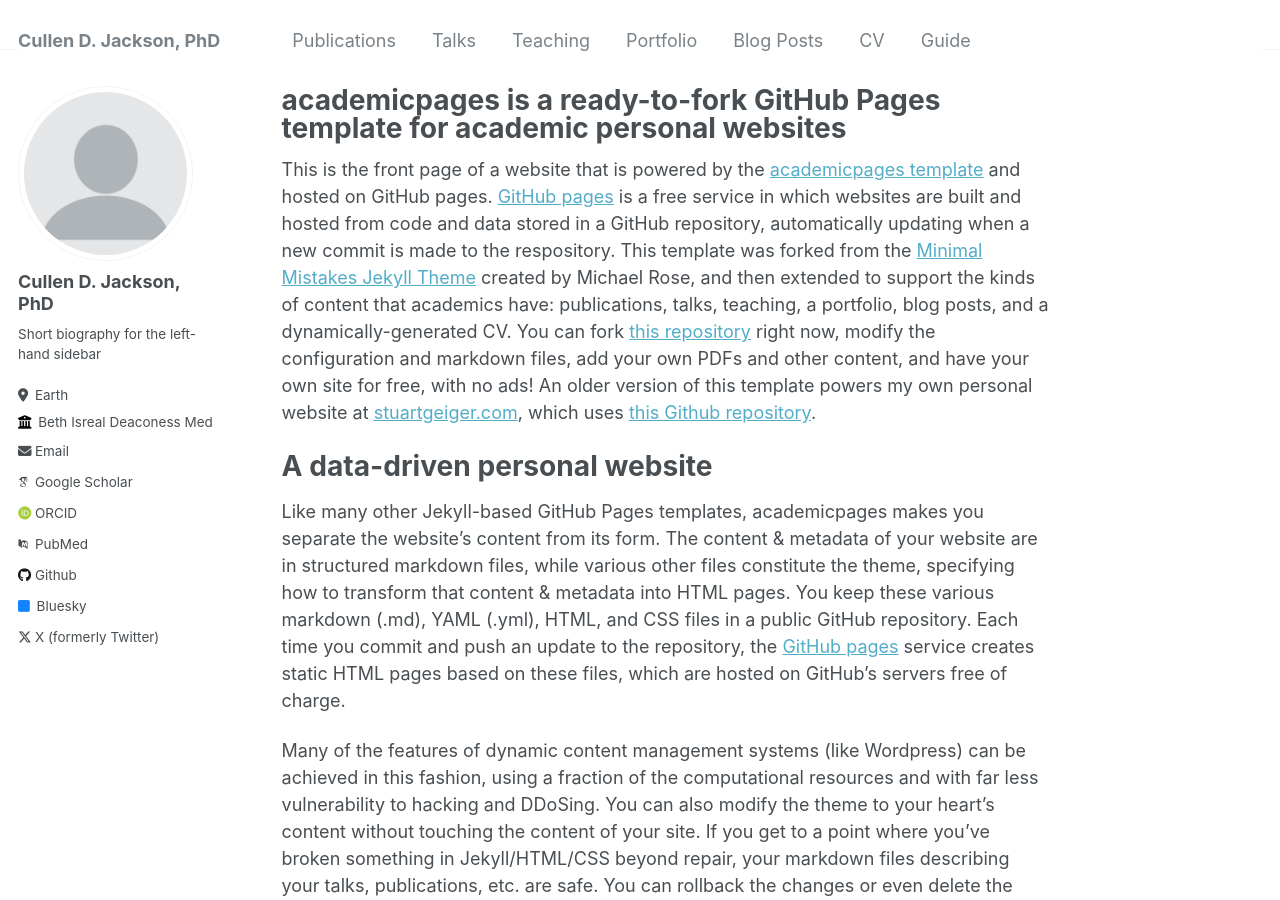
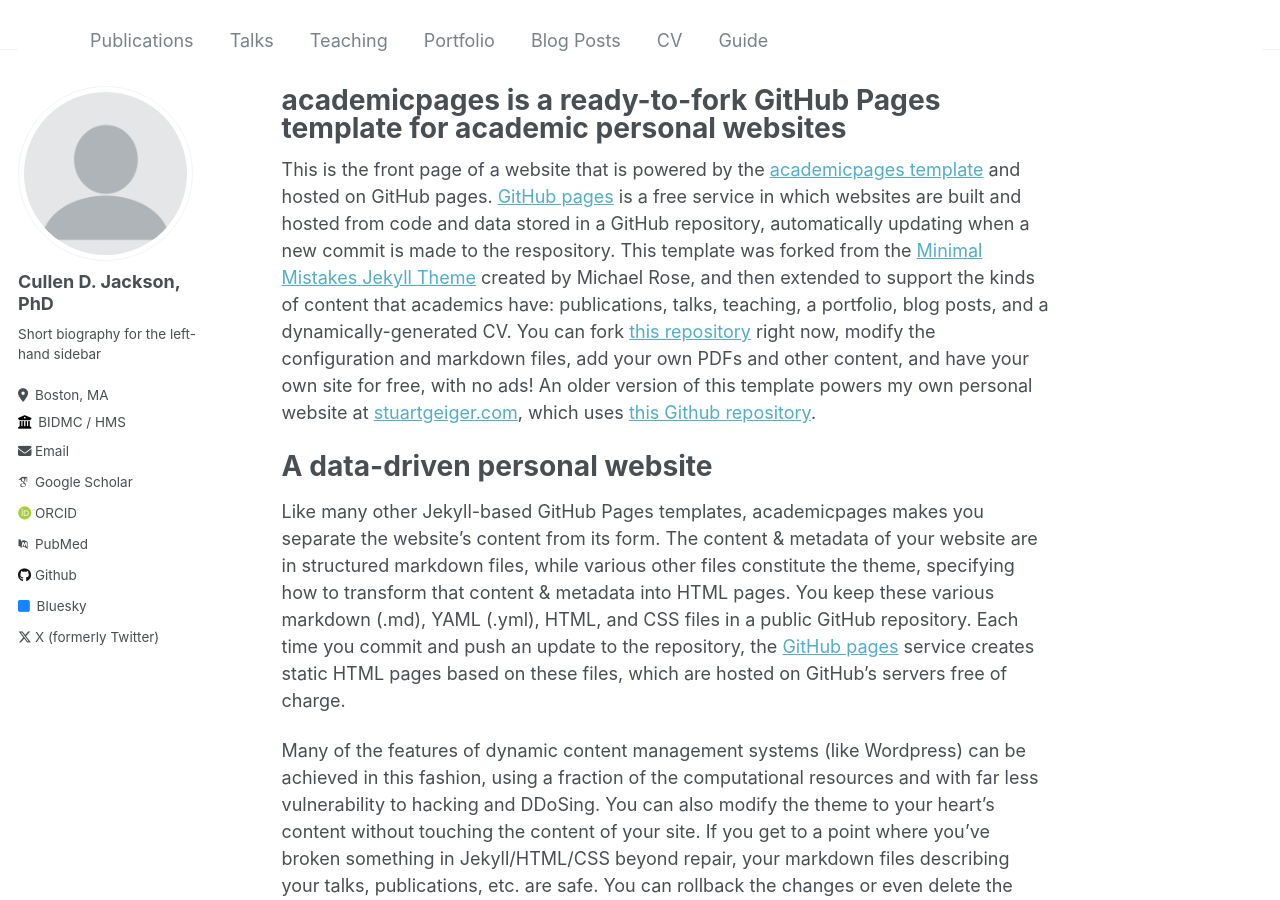
Before and after one commit to cjack73/cjack73.github.io, a Jekyll site: the page built from _pages/about.md, in a window 1280 px wide and 900 px high. Built offline with Jekyll 4.4.1, drawn with Linux system fonts in a browser that asks for light colours; some web fonts are replaced.

Commit message:
Update _config.yml

```diff
--- a/_config.yml
+++ b/_config.yml
@@ -8,7 +8,7 @@
 
 # Basic Site Settings
 locale                   : "en-US"
-title                    : "Cullen D. Jackson, PhD"
+title                    : ""
 title_separator          : "-"
 name                     : &name "Your Name"
 description              : &description "personal description"
@@ -25,8 +25,8 @@ author:
   name             : "Cullen D. Jackson, PhD"
   pronouns         : # example: "he/him"
   bio              : "Short biography for the left-hand sidebar"
-  location         : "Earth"
-  employer         : "Beth Isreal Deaconess Medical Center / Harvard Medical School"
+  location         : "Boston, MA"
+  employer         : "BIDMC / HMS"
   uri              : # URL
   email            : "cjack73@gmail.com"
 
```
